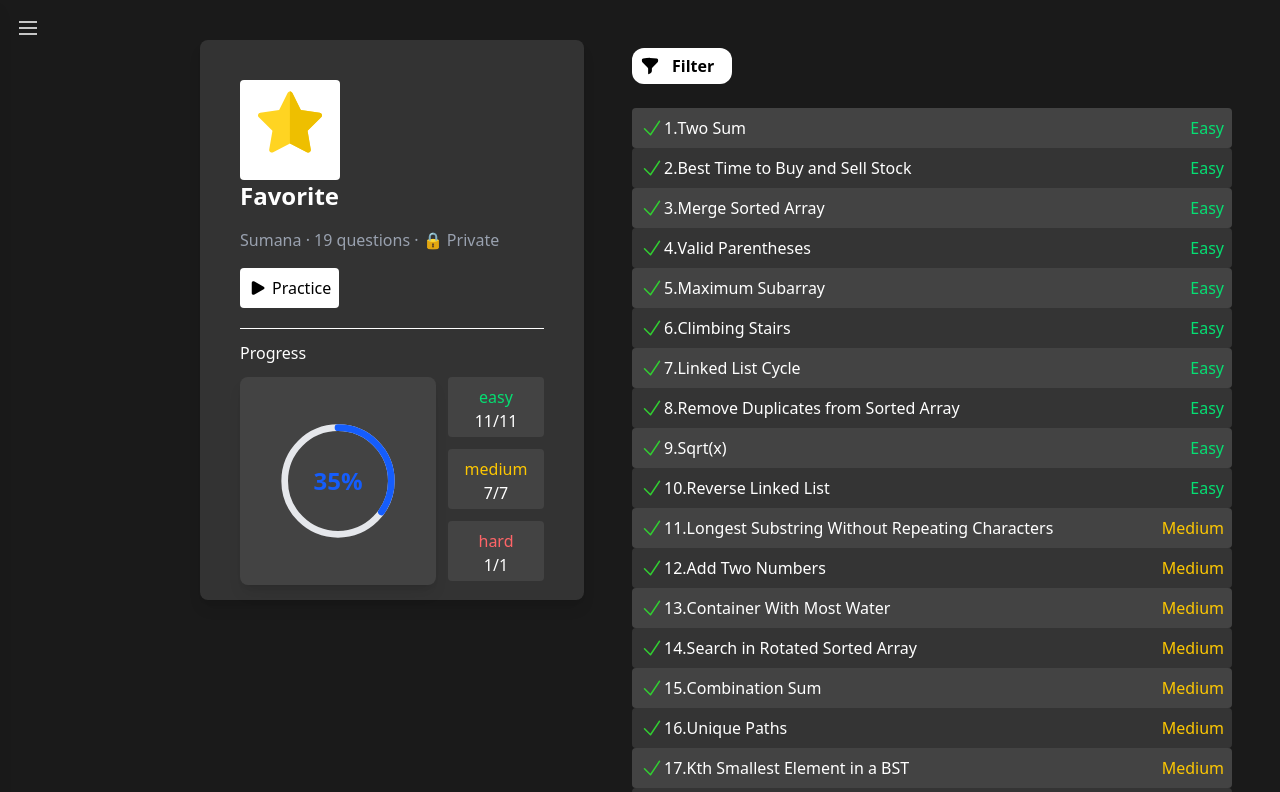
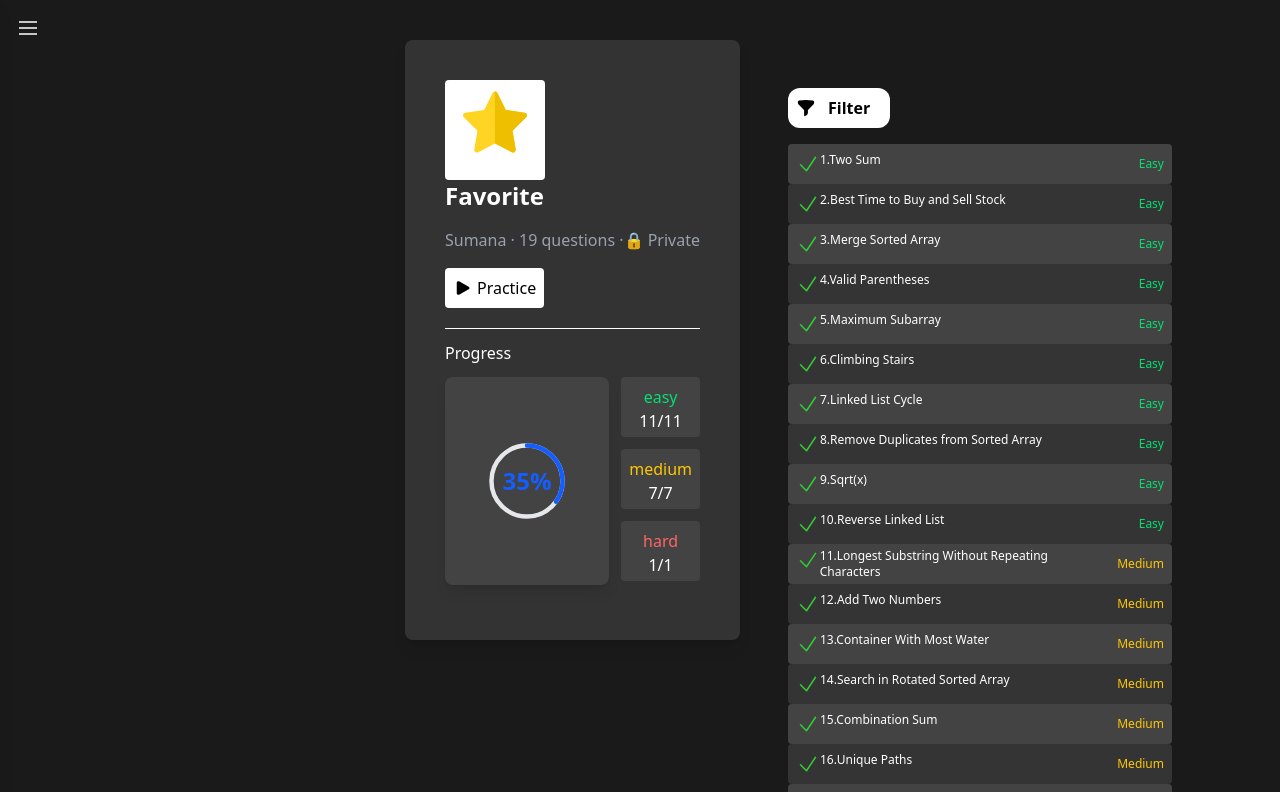
Before and after one commit to Anjalisharma3463/Leetcode-filterSection, a React (Vite) app: page / in a window 1280 px wide. Shown: the top 792 px of the page. Built offline with nearby package versions, Linux system fonts and the light colour scheme.

Commit message:
Final updated

```diff
--- a/src/App.jsx
+++ b/src/App.jsx
@@ -5,32 +5,55 @@ import ProfileSection from "./components/Profile";
 import FilteredSection from "./components/FilteredSection";
 function App() {
 
+  // 1025 - 1600 laptop deskop
+  // 768 - 1024 tablet
+  // 320 - 480 mobile
 
+  // sm - w >= 640px
+  // md - w >= 768px
+  // lg - w >= 1024px
+
+
+
+  // xl - w >= 1280px
+  // 2xl - w >= 1536px
   return (
     <>
+      <div className="w-screen bg-[#1a1a1a]  min-h-screen  ">
 
-      <div className='flex flex-row w-full h-auto bg-[#1a1a1a]     justify-between'>
+        {/* sidebar  on mobile */}
+        <div className="flex block md:hidden bg-green-300 w-screen h-15 justify-between  items-center">
+
         <div>
 
-          <Sidebar />
+            <Sidebar />
         </div>
-        <div className='flex p-10   '>
 
-          <div  >
+          <img src="/leetcode.svg" alt="" className="w-6 h-6 filter invert" />
+        </div>
 
-            <ProfileSection />
+
+
+        <div className="md:flex md:justify-between p-10">
+
+          <div className="hidden md:block">
+            <Sidebar />
           </div>
 
-          <div className=' ml-10      '>
+           <div className="md:flex    ">
 
-            <FilteredSection />
-          </div>
+          <ProfileSection />
+          <FilteredSection />
+           </div>
+        </div>
+      </div>
 
-        </div>
 
-      </div>
+
     </>
   )
+
+
 }
 
 export default App
--- a/src/components/FilteredSection.jsx
+++ b/src/components/FilteredSection.jsx
@@ -53,18 +53,19 @@ const FilteredSection = () => {
     }
     return (
         <>
-            <div className='flex flex-col '>
+             {/* parent div  for yellow and red*/}
+            <div  className='  mt-10 md:ml-10 md:mr-15  md:w-[400px]    '>
 
 
                 {/* filter button  line */}
-                <div className=' p-2  w-120 h-15   flex-row'>
+                <div className=' p-2   '>
                     <div>
                         <button
                             onClick={toggle}
-                            className="rounded-xl flex items-center p-2 w-25 h-9 bg-white   font-semibold"
+                            className="rounded-xl flex items-center p-2  bg-white   font-semibold"
                         >
                             <img src="/filter.svg" alt="filter icon" className="w-5  " />
-                            <span className="pl-3 text-base">Filter</span>
+                            <span className="px-3 text-base">Filter</span>
                         </button>
                     </div>
 
@@ -72,7 +73,7 @@ const FilteredSection = () => {
                     {/* selection of filter model on top of filtered data . it must be absolutie or fixed . it will come on top of filtered data whenver clicked will be true  */}
                     {clicked &&
 
-                        <div className=" font-medium w-80 text-white flex flex-col fixed  h-70 bg-[#434343] rounded">
+                        <div className=" font-medium   w-[320Px] text-white flex flex-col absolute  h-70 bg-[#434343] rounded">
                             {/* first status  */}
                             <div className=" p-2">
                                 <h1 className='pl-4'>Status</h1>
@@ -180,26 +181,26 @@ const FilteredSection = () => {
 
 
 
-                {/* filtered Data */}
-                <div  >
-                      <div className='p-2 flex flex-col w-full  '>
+                {/* filtered Data RED */}
+
+                      <div className='p-2 flex flex-col   '>
 
                       {
 
                           filtereddata.map((item, index) => {
                               return (
                                 <>
-
-                                <Problemcomponent   index={index}  id={item.id} title={item.title} difficulty={item.difficulty} />
+                                   <Problemcomponent   index={index}  id={item.id} title={item.title} difficulty={item.difficulty} />
                                 </>
                             );
                         })
                     }
                     </div>
-                </div>
+
             </div>
         </>
-    );
+
+);
 };
 
 export default FilteredSection;
@@ -212,3 +213,17 @@ export default FilteredSection;
 // Users can select any combination of these checkboxes and click "Apply" to filter the data accordingly.
 // If no checkbox is selected, the default 10 problems will be displayed.
 // The displayed data (both the full list and the filtered results) will come from problemData.js.
+
+
+
+
+// npm i lucid icon /
+// react-particles
+
+
+//   job juntion
+// 2 portfolio
+// ai
+// api testing tool
+// whishpershield
+// chat generator
--- a/src/components/Problemcomponent.jsx
+++ b/src/components/Problemcomponent.jsx
@@ -7,17 +7,21 @@ const Problem = ({ index, id,title , difficulty}) => {
  const color = difficulty === "Easy" ? "text-green-400" : difficulty === "Medium" ? "text-yellow-400" : "text-red-400";
   return (
       <>
-       <div className={ ` p-2 text-white w-150 h-10 ${bgcolor} rounded flex justify-between`}>
-         <div className="flex">
+       <div className={ ` px-2 text-white    h-13 sm:h-10 ${bgcolor} rounded flex justify-between items-center`}>
+         <div className="flex   ">
+          <div>
 
-          <img src="/right.svg" alt="right icon" className="w-6 h-6"/>
-          <span>{`${id}.`}</span>
-          <span>{title}</span>
+          <img src="/right.svg" alt="right icon" className="w-4 h-4 sm:w-6 h-6"/>
+          </div>
+          <div className="text-xs  ">
+
+          <span  >{`${id}.`}</span>
+          <span  >{title}</span>
+          </div>
        </div>
 
-       <div>
-          <span className={color}>{difficulty}</span>
-       </div>
+          <span className={`${color} pl-2 text-xs `}>{difficulty}</span>
+
          </div>
       </>
   )
--- a/src/components/Profile.jsx
+++ b/src/components/Profile.jsx
@@ -7,7 +7,7 @@ const Progressbar = () => {
 
 
       {/* <!-- Circular Progress --> */}
-      <div className="relative size-30  ">
+      <div className="relative size-20    ">
         <svg className="size-full -rotate-90" viewBox="0 0 36 36" xmlns="http://www.w3.org/2000/svg">
           {/* <!-- Background Circle --> */}
           <circle cx="18" cy="18" r="16" fill="none" className="stroke-current text-gray-200" strokeWidth="2"></circle>
@@ -36,23 +36,24 @@ export default function ProfileSection() {
   return (
     <>
 
-      <div className='p-10 bg-[#333333] text-white rounded-lg shadow-lg  w-96 h-140  flex-col'>
+      <div className='p-10 bg-[#333333] text-white rounded-lg shadow-lg md:h-150     '>
 
         {/* up content */}
-        <div>
+          <div>
+            {/* image  */}
           <div  className="w-25 h-25  bg-white rounded flex justify-center items-center">
 
           <img src="/favourite.svg" alt="" className=' pb-4 w-20  h-20' />
           </div>
 
-          {/* <span className="text-yellow-400 w-30 h-30 text-xl">⭐</span> */}
+
           <h2 className="text-2xl font-semibold">Favorite</h2>
-          <p className="text-gray-400 pt-4 ">Sumana · 19 questions · 🔒 Private</p>
+          <p className="text-gray-400  flex     pt-4 "> <span>Sumana · 19 questions ·</span>  <span> 🔒 Private</span></p>
 
           {/* Practice Button */}
           <button className="mt-4 mb-5 p-2 bg-white flex justify-center rounded items-center text-black font-medium">
            <img src="/play.svg" alt=""  className='w-5 h-5'/>
-           <span className='pl-1'>  Practice</span>
+           <span className='pl-1'>Practice</span>
           </button>
           <hr />
 
@@ -67,11 +68,11 @@ export default function ProfileSection() {
 
 
         {/* downcontnet */}
-        <div className='flex   '>
+        <div className='flex mx-auto  '>
 
 
           {/* left */}
-          <div className='bg-[#434343] mt-3 w-50 h-52  rounded-lg shadow-lg flex justify-center items-center'>
+          <div className='bg-[#434343] mt-3 w-full  h-52  rounded-lg shadow-lg flex justify-center items-center'>
             <Progressbar />
 
           </div>
--- a/src/components/Sidebar.jsx
+++ b/src/components/Sidebar.jsx
@@ -1,4 +1,4 @@
-import React, { useState, useEffect } from "react";
+import React, { useState } from "react";
 
 const Sidebar = () => {
   const [isOpen, setIsOpen] = useState(false);
@@ -8,10 +8,10 @@ const Sidebar = () => {
   };
 
   return (
-    <div className="relative">
-
+    <>
       <div
-        className={`fixed top-0 left-0 h-screen w-64 bg-[#333333] text-white shadow-lg transform transition-transform duration-500 ${isOpen ? "translate-x-0" : "-translate-x-64"
+        className={` fixed  top-0 left-0 h-screen w-64 bg-[#333333] text-white shadow-lg transform  transition-transform duration-500
+           ${isOpen ? "translate-x-0" : "-translate-x-64"
           }`}
       >
 
@@ -50,11 +50,10 @@ const Sidebar = () => {
         className={`fixed top-4 left-4 transition-opacity duration-500 ${isOpen ? "opacity-0 invisible" : "opacity-100 visible delay-500"
           }`}
       >
-        <img src="/hamburger.svg" alt="menu" className="w-6 h-6 filter invert" />
+        <img src="/hamburger.svg" alt="menu" className="w-6 h-6 filter invert " />
       </button>
 
-
-    </div>
+ </>
   );
 };
 
--- a/src/components/Statusbox.jsx
+++ b/src/components/Statusbox.jsx
@@ -5,7 +5,7 @@ export const Statusbox = ({ status , problems }) => {
 
 
   return (
-    <div className='flex-col text-center bg-[#434343] mt-3 rounded w-24 h-15 ml-3 p-2'>
+    <div className='flex-col text-center bg-[#434343] mt-3 rounded   h-15 ml-3 p-2'>
       <p className={statusColor}>{status}</p>
       <p>{`${problems}/${problems}`}</p>
     </div>
```
Also changed, not shown: Public/leetcode.svg (added), src/index.css (line endings or trailing spaces).
